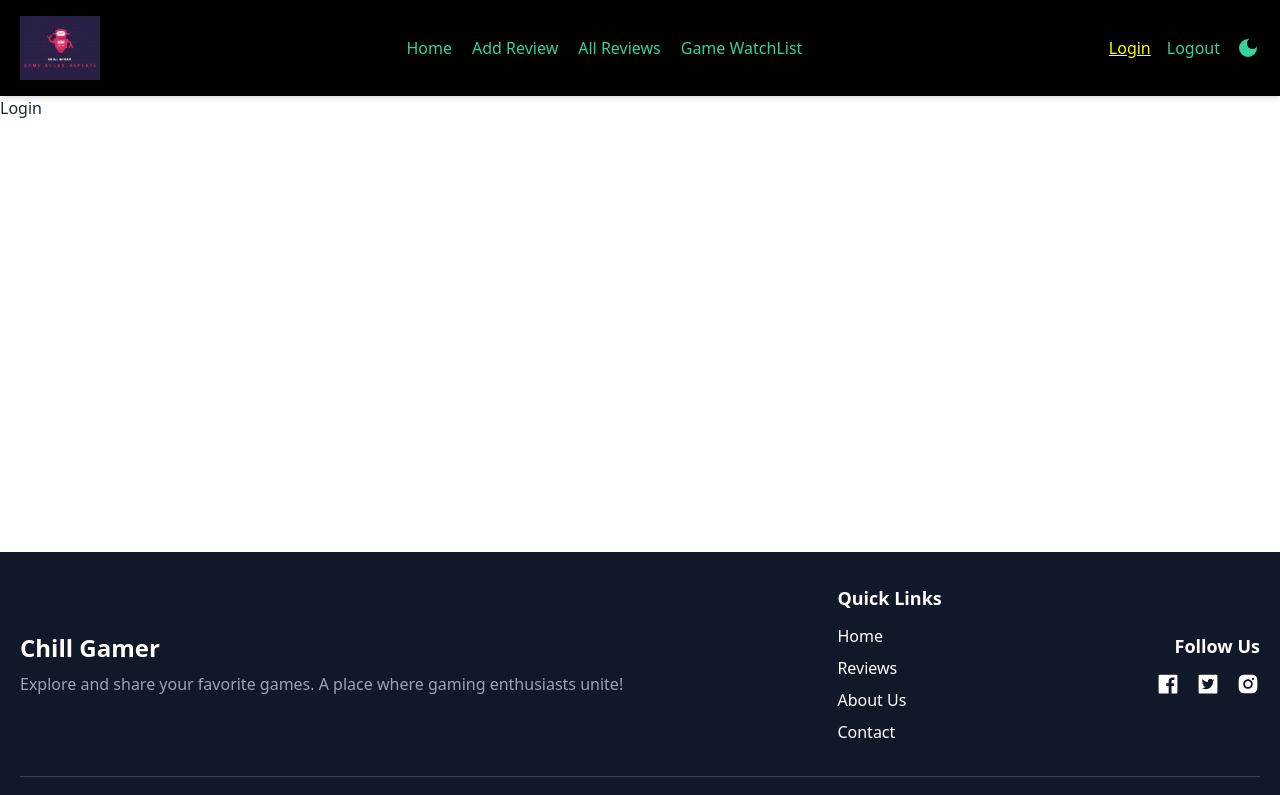
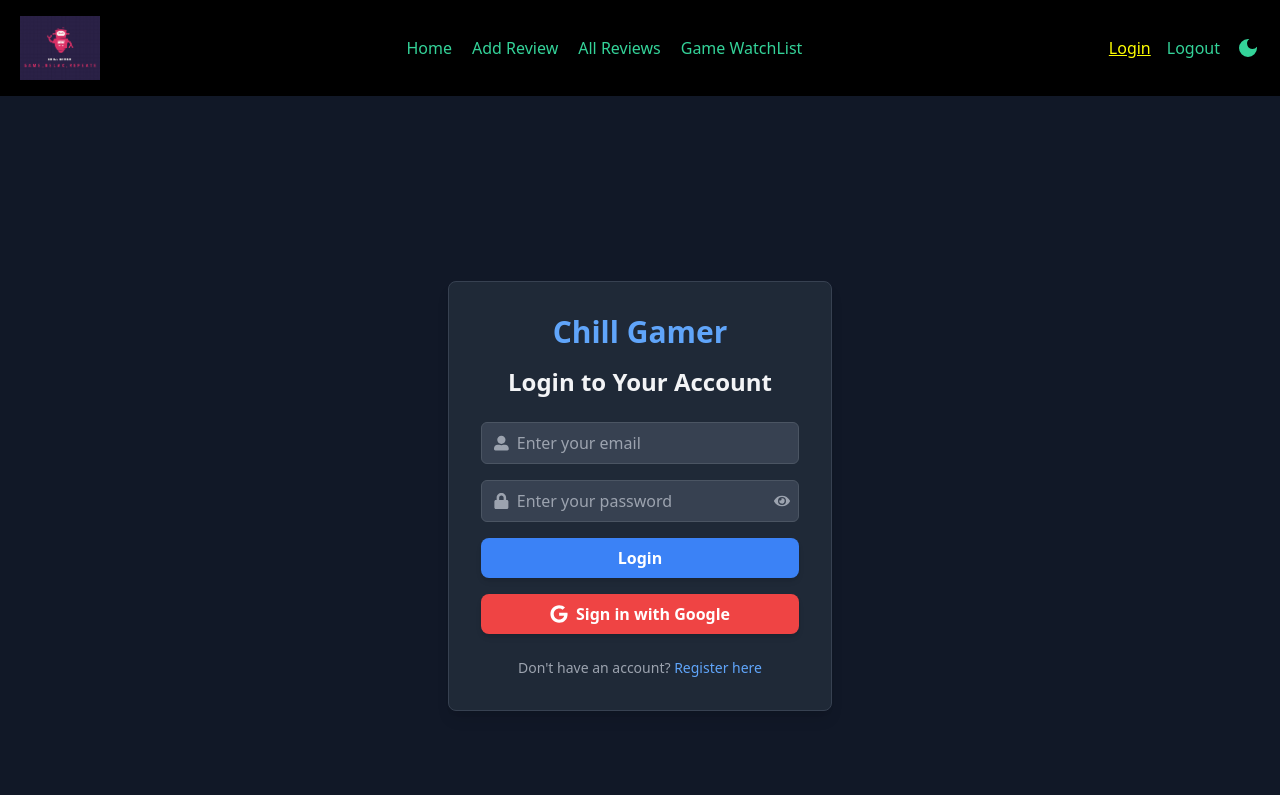
Before and after one commit to Sabuj-Chowdhury/chill-gamer-mongoDB, a React (Vite) app: page /login in a window 1280 px wide. Shown: the top 795 px of the page. Built offline with nearby package versions, Linux system fonts and the light colour scheme; no server answers.

Commit message:
Login page add

```diff
--- a/package.json
+++ b/package.json
@@ -17,6 +17,7 @@
     "react-hot-toast": "^2.4.1",
     "react-icons": "^5.4.0",
     "react-router-dom": "^7.0.2",
+    "sweetalert2": "^11.14.5",
     "swiper": "^11.1.15"
   },
   "devDependencies": {
--- /dev/null
+++ b/src/Components/Register/Register.jsx
@@ -0,0 +1,9 @@
+import { useContext } from "react";
+import { authContext } from "../../Provider/AuthProvider";
+
+const Register = () => {
+  const { handleSignUp } = useContext(authContext);
+  return <div></div>;
+};
+
+export default Register;
--- a/src/Pages/Login.jsx
+++ b/src/Pages/Login.jsx
@@ -1,7 +1,133 @@
+import { useContext, useState } from "react";
+import { authContext } from "../Provider/AuthProvider";
+import { NavLink } from "react-router-dom";
+import Swal from "sweetalert2";
+import { FaGoogle, FaUserAlt, FaLock, FaEye, FaEyeSlash } from "react-icons/fa";
+
 const Login = () => {
+  const { handleLogin, handleGoogleLogin } = useContext(authContext);
+
+  const [showPassword, setShowPassword] = useState(false);
+
+  const handleForm = async (e) => {
+    e.preventDefault();
+    const email = e.target.email.value;
+    const password = e.target.password.value;
+
+    try {
+      await handleLogin(email, password);
+      Swal.fire({
+        icon: "success",
+        title: "Login Successful",
+        showConfirmButton: false,
+        timer: 1500,
+      });
+    } catch (error) {
+      Swal.fire({
+        icon: "error",
+        title: "Oops...",
+        text: error.message,
+      });
+    }
+  };
+
+  const handleGoogleSignIn = async () => {
+    try {
+      await handleGoogleLogin();
+      Swal.fire({
+        icon: "success",
+        title: "Login Successful",
+        showConfirmButton: false,
+        timer: 1500,
+      });
+    } catch (error) {
+      Swal.fire({
+        icon: "error",
+        title: "Oops...",
+        text: error.message,
+      });
+    }
+  };
+
   return (
-    <div>
-      <p>Login</p>
+    <div className="relative min-h-screen bg-gray-900 flex items-center justify-center transition duration-300 ease-in-out">
+      {/* Login Card */}
+      <div className="bg-gray-800 border border-gray-700 rounded-lg shadow-lg p-8 w-full max-w-sm">
+        {/* Branding Header */}
+        <div className="flex justify-center mb-4">
+          <div className="text-3xl font-extrabold text-blue-400">
+            Chill Gamer
+          </div>
+        </div>
+        <h2 className="text-2xl font-bold text-center mb-6 text-gray-100">
+          Login to Your Account
+        </h2>
+
+        {/* Login Form */}
+        <form onSubmit={handleForm}>
+          {/* Email Input with User Icon */}
+          <div className="mb-4 flex items-center bg-gray-700 px-3 py-2 border border-gray-600 rounded-md">
+            <FaUserAlt className="text-gray-400 mr-2" />
+            <input
+              type="email"
+              name="email"
+              className="w-full bg-transparent text-gray-100 focus:outline-none"
+              placeholder="Enter your email"
+              required
+            />
+          </div>
+
+          {/* Password Input with Lock Icon & Eye Icon */}
+          <div className="mb-4 flex items-center bg-gray-700 px-3 py-2 border border-gray-600 rounded-md relative">
+            <FaLock className="text-gray-400 mr-2" />
+            <input
+              type={showPassword ? "text" : "password"}
+              name="password"
+              className="w-full bg-transparent text-gray-100 focus:outline-none"
+              placeholder="Enter your password"
+              required
+            />
+            {/* Eye Icon for toggling */}
+            <button
+              type="button"
+              className="absolute right-2 text-gray-400 focus:outline-none"
+              onClick={() => setShowPassword((prev) => !prev)}
+            >
+              {showPassword ? <FaEyeSlash /> : <FaEye />}
+            </button>
+          </div>
+
+          {/* Login Button */}
+          <button
+            type="submit"
+            className="w-full py-2 px-4 bg-blue-500 hover:bg-blue-600 text-white font-semibold rounded-lg shadow-md transition focus:outline-none focus:ring-2 focus:ring-blue-500"
+          >
+            Login
+          </button>
+        </form>
+
+        {/* Google Sign-In with Icon */}
+        <div className="mt-4">
+          <button
+            onClick={handleGoogleSignIn}
+            className="w-full py-2 px-4 bg-red-500 hover:bg-red-600 text-white font-semibold rounded-lg shadow-md flex items-center justify-center space-x-2 transition focus:outline-none focus:ring-2 focus:ring-red-500"
+          >
+            <FaGoogle className="text-lg" />
+            <span>Sign in with Google</span>
+          </button>
+        </div>
+
+        {/* Register Redirect */}
+        <p className="text-center mt-6 text-sm text-gray-400">
+          Don't have an account?{" "}
+          <NavLink
+            to="/register"
+            className="text-blue-400 hover:underline cursor-pointer"
+          >
+            Register here
+          </NavLink>
+        </p>
+      </div>
     </div>
   );
 };
--- a/src/Provider/AuthProvider.jsx
+++ b/src/Provider/AuthProvider.jsx
@@ -1,10 +1,53 @@
 import PropTypes from "prop-types";
-import { createContext } from "react";
+import { createContext, useEffect, useState } from "react";
+import auth from "../firebase/firebase.config";
+import {
+  createUserWithEmailAndPassword,
+  GoogleAuthProvider,
+  onAuthStateChanged,
+  signInWithEmailAndPassword,
+  signInWithPopup,
+  signOut,
+} from "firebase/auth";
 
 export const authContext = createContext();
 
 const AuthProvider = ({ route }) => {
-  const authInfo = {};
+  const googleProvider = new GoogleAuthProvider();
+
+  const [user, SetUser] = useState(null);
+
+  const handleSignUp = (email, password) => {
+    createUserWithEmailAndPassword(auth, email, password);
+  };
+  const handleLogin = (email, password) => {
+    signInWithEmailAndPassword(auth, email, password);
+  };
+  const handleLogout = () => {
+    signOut(auth);
+  };
+
+  // google login
+  const handleGoogleLogin = () => {
+    signInWithPopup(auth, googleProvider);
+  };
+
+  // on Auth state change
+  useEffect(() => {
+    const unsubscribe = onAuthStateChanged(auth, (currentUser) => {
+      console.log(currentUser);
+
+      return () => {
+        unsubscribe();
+      };
+    });
+  }, []);
+  const authInfo = {
+    handleSignUp,
+    handleLogin,
+    handleLogout,
+    handleGoogleLogin,
+  };
   return (
     <div>
       <authContext.Provider value={authInfo}>{route}</authContext.Provider>
--- a/src/Router/Routes.jsx
+++ b/src/Router/Routes.jsx
@@ -5,6 +5,7 @@ import AddReview from "../Pages/AddReview";
 import AllReviews from "../Pages/AllReviews";
 import GameWatchList from "../Pages/GameWatchList";
 import Login from "../Pages/Login";
+import Register from "../Components/Register/Register";
 
 const router = createBrowserRouter([
   {
@@ -31,6 +32,10 @@ const router = createBrowserRouter([
         path: "/login",
         element: <Login></Login>,
       },
+      {
+        path: "/register",
+        element: <Register></Register>,
+      },
     ],
   },
   {
```
Also changed, not shown: 1 other file (tests, documents, lock files or other folders).
